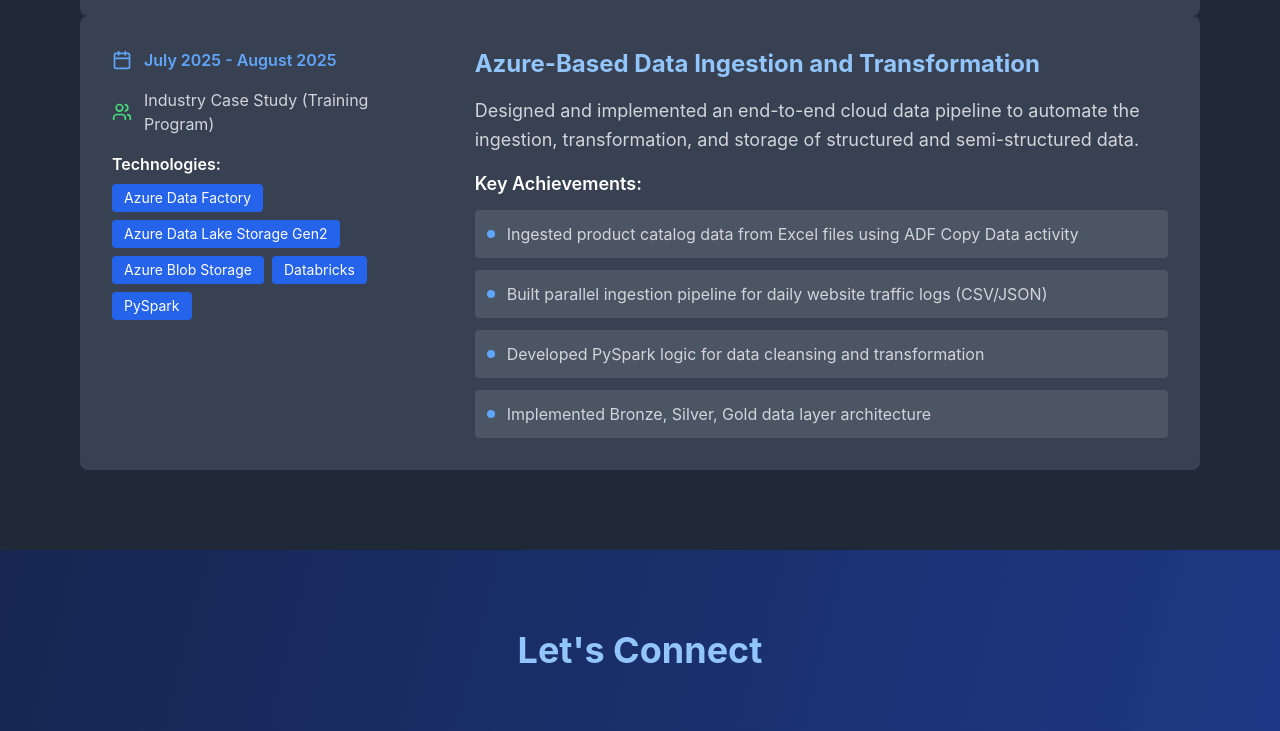
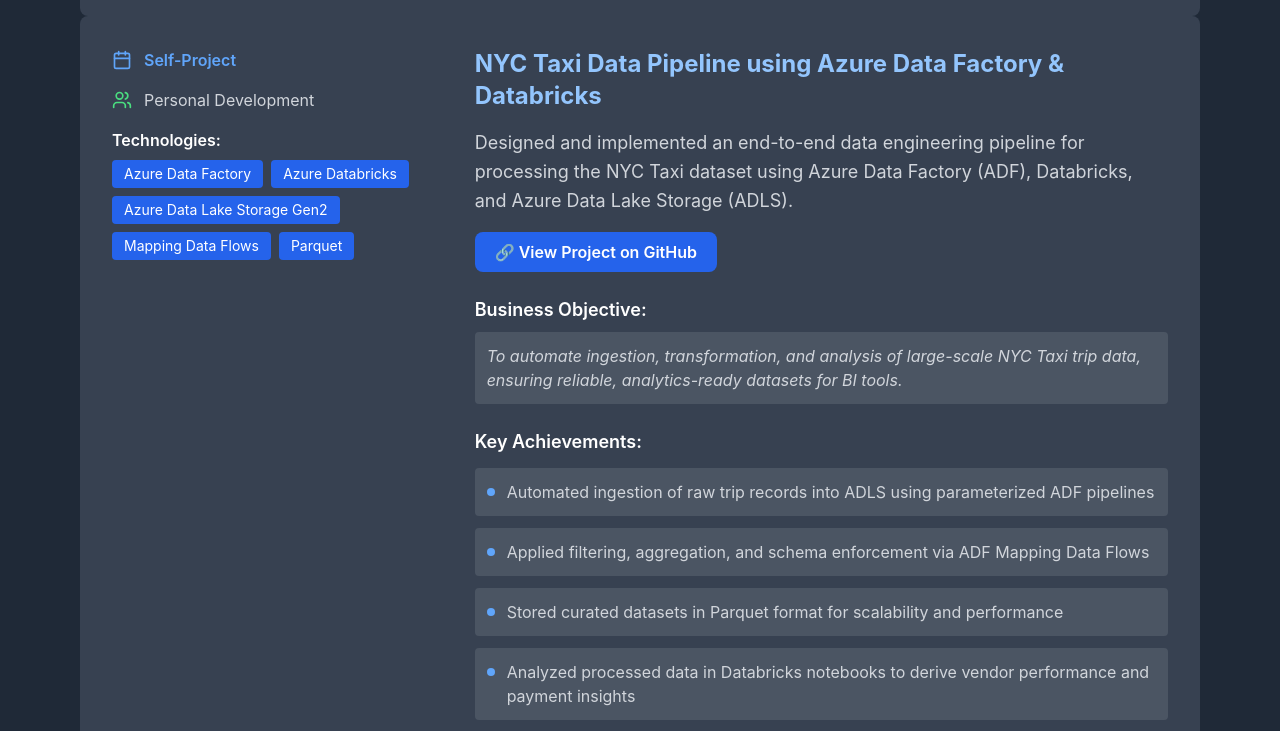
Before and after one commit to parthhhhh12/portfolio, a React (Create React App) app: page / in a window 1280 px wide. Shown: the part 3740-4471 px from the top of the page. Built offline with nearby package versions, Linux system fonts and the light colour scheme.

Commit message:
Added my Second Project

```diff
--- a/src/App.js
+++ b/src/App.js
@@ -49,19 +49,24 @@ const App = () => {
 }
     ,
     {
-      title: "Azure-Based Data Ingestion and Transformation",
-      duration: "July 2025 - August 2025",
-      client: "Industry Case Study (Training Program)",
-      description: "Designed and implemented an end-to-end cloud data pipeline to automate the ingestion, transformation, and storage of structured and semi-structured data.",
-      tech: ["Azure Data Factory", "Azure Data Lake Storage Gen2", "Azure Blob Storage", "Databricks", "PySpark"],
-      highlights: [
-        "Ingested product catalog data from Excel files using ADF Copy Data activity",
-        "Built parallel ingestion pipeline for daily website traffic logs (CSV/JSON)",
-        "Developed PySpark logic for data cleansing and transformation",
-        "Implemented Bronze, Silver, Gold data layer architecture"
-      ]
-    }
-  ];
+
+  title: "NYC Taxi Data Pipeline using Azure Data Factory & Databricks",
+  duration: "Self-Project",
+  client: "Personal Development",
+  description: "Designed and implemented an end-to-end data engineering pipeline for processing the NYC Taxi dataset using Azure Data Factory (ADF), Databricks, and Azure Data Lake Storage (ADLS).",
+  tech: ["Azure Data Factory", "Azure Databricks", "Azure Data Lake Storage Gen2", "Mapping Data Flows", "Parquet"],
+  highlights: [
+      "Automated ingestion of raw trip records into ADLS using parameterized ADF pipelines",
+      "Applied filtering, aggregation, and schema enforcement via ADF Mapping Data Flows",
+      "Stored curated datasets in Parquet format for scalability and performance",
+      "Analyzed processed data in Databricks notebooks to derive vendor performance and payment insights",
+      "Generated insights: Vendor 2 handled ~60% rides, credit card payments contributed ~70% revenue",
+      "Implemented weekly scheduled triggers for automated execution"
+    ],
+    businessObjective: "To automate ingestion, transformation, and analysis of large-scale NYC Taxi trip data, ensuring reliable, analytics-ready datasets for BI tools.",
+    projectLink: "https://github.com/parthhhhh12/ADF_Pipeline_Data_Project"
+  }
+];
 
   const certifications = [
     "AWS Certified: AWS Academy Cloud Developing",
```
